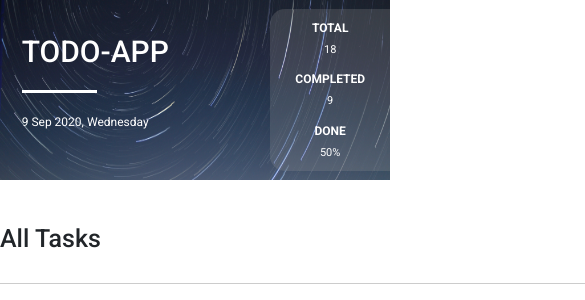
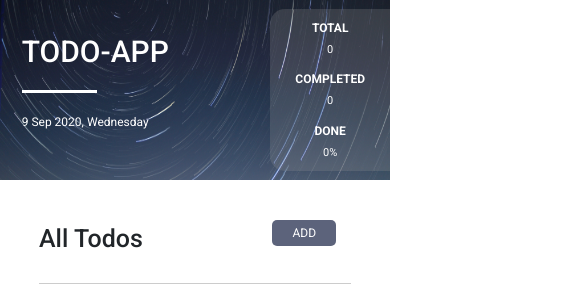
Before and after one commit to cheakimsemao/react-js-todo-app, a React (Create React App) app: page / in a window 390 px wide. Shown: the top 300 px of the page, 585 px wide, since content can reach past the window. Built offline with nearby package versions, Linux system fonts and the light colour scheme.

Commit message:
Implemented Progress Counter & Fixed Responsiveness

```diff
--- a/src/App.css
+++ b/src/App.css
@@ -102,15 +102,15 @@ body {
     border-color: #e94e4e;
 }
 
-/* All Tasks */
+/* All Todos */
 
-#all-tasks {
+#all-todos,
+#add-todo {
     margin: 0 auto;
     width: 700px;
 }
 
-.allTasks-title,
-.completedTasks-title {
+.allTodos-title {
     font-size: 25px;
     font-weight: 500;
     margin: 0;
@@ -141,11 +141,11 @@ body {
     cursor: pointer;
 }
 
-#all-task-span {
+/* #all-task-span {
     position: absolute;
     top: 0;
     left: 0;
-}
+} */
 
 .todo-item {
     position: relative;
@@ -228,6 +228,12 @@ input[type='checkbox'] {
     .progress-number {
         font-size: 18px;
     }
+
+    #add-todo,
+    #all-todos {
+        width: 80%;
+        margin: 40px auto;
+    }
 }
 
 @media only screen and (max-width: 725px) {
@@ -272,8 +278,9 @@ input[type='checkbox'] {
         font-size: 11px;
     }
 
-    #all-tasks,
-    #completed-tasks {
+    #add-todo,
+    #all-todos {
         width: 80%;
+        margin: 40px auto;
     }
 }
--- a/src/App.js
+++ b/src/App.js
@@ -1,7 +1,7 @@
 import React, { useState } from 'react';
 import './App.css';
 import Header from './components/Header';
-import AllTasks from './components/AllTodos';
+import AllTodo from './components/AllTodos';
 import AddTodo from './components/AddTodo';
 
 function App() {
@@ -10,9 +10,14 @@ function App() {
     const [inputTime, setInputTime] = useState('');
     const [todos, setTodos] = useState([]);
 
+    const initailCount = 0;
+    const [total, setTotal] = useState(initailCount);
+    const [completed, setCompleted] = useState(initailCount);
+    const [done, setDone] = useState(initailCount);
+
     return (
         <>
-            <Header />
+            <Header total={total} completed={completed} done={done} setDone={setDone} />
             <AddTodo
                 inputText={inputText}
                 setInputText={setInputText}
@@ -22,8 +27,18 @@ function App() {
                 setInputTime={setInputTime}
                 todos={todos}
                 setTodos={setTodos}
+                setTotal={setTotal}
             />
-            <AllTasks todos={todos} setTodos={setTodos} />
+            <AllTodo
+                todos={todos}
+                setTodos={setTodos}
+                total={total}
+                setTotal={setTotal}
+                completed={completed}
+                setCompleted={setCompleted}
+                done={done}
+                setDone={setDone}
+            />
         </>
     );
 }
--- a/src/components/AddTodo.js
+++ b/src/components/AddTodo.js
@@ -10,6 +10,7 @@ const AddTodo = ({
     setInputTime,
     todos,
     setTodos,
+    setTotal,
 }) => {
     const [show, setShow] = useState(false);
     const handleClose = () => setShow(false);
@@ -24,7 +25,6 @@ const AddTodo = ({
     };
 
     const inputTimeHandler = (e) => {
-        console.log(e.target.value);
         setInputTime(e.target.value);
     };
 
@@ -34,6 +34,7 @@ const AddTodo = ({
             ...todos,
             { id: Math.random() * 1000, text: inputText, completed: false, date: inputDate, time: inputTime },
         ]);
+        setTotal((prevCount) => prevCount + 1);
         setInputText('');
         setInputDate('');
         setInputTime('');
@@ -44,7 +45,7 @@ const AddTodo = ({
         <div id='add-todo'>
             <div className='flex-container'>
                 <div>
-                    <p className='allTasks-title'>All Tasks</p>
+                    <p className='allTodos-title'>All Todos</p>
                 </div>
                 <div>
                     <button className='add-btn' onClick={handleShow}>
@@ -54,7 +55,7 @@ const AddTodo = ({
                         <Modal.Header closeButton>
                             <Modal.Title>ADD TODO ITEM</Modal.Title>
                         </Modal.Header>
-                        <Modal.Body closeButton>
+                        <Modal.Body>
                             <Form>
                                 <Form.Group>
                                     <Form.Label>Todo Name</Form.Label>
--- a/src/components/AllTodos.js
+++ b/src/components/AllTodos.js
@@ -1,11 +1,10 @@
 import React from 'react';
 import Todo from './Todo';
 
-const AllTasks = ({ todos, setTodos }) => {
+const AllTasks = ({ todos, setTodos, total, setTotal, completed, setCompleted, done, setDone }) => {
     console.log(todos);
     return (
-        <div id='all-tasks'>
-            <div>
+        <div id='all-todos'>
             {todos.map((todo) => (
                 <Todo
                     key={todo.id}
@@ -15,9 +14,14 @@ const AllTasks = ({ todos, setTodos }) => {
                     todo={todo}
                     todos={todos}
                     setTodos={setTodos}
+                    total={total}
+                    setTotal={setTotal}
+                    completed={completed}
+                    setCompleted={setCompleted}
+                    done={done}
+                    setDone={setDone}
                 />
             ))}
-            </div>
         </div>
     );
 };
--- a/src/components/Header.js
+++ b/src/components/Header.js
@@ -1,6 +1,8 @@
 import React from 'react';
 
-const Header = () => {
+const Header = ({ total, completed, done, setDone }) => {
+    setDone((completed / total) * 100);
+
     return (
         <div id='header' className='flex-container'>
             <div className='center brand'>
@@ -11,15 +13,15 @@ const Header = () => {
             <div className='todo-progress'>
                 <div>
                     <p className='progress-title'>TOTAL</p>
-                    <p className='progress-number'>18</p>
+                    <p className='progress-number'>{total}</p>
                 </div>
                 <div>
                     <p className='progress-title'>COMPLETED</p>
-                    <p className='progress-number'>9</p>
+                    <p className='progress-number'>{completed}</p>
                 </div>
                 <div>
                     <p className='progress-title'>DONE</p>
-                    <p className='progress-number'>50%</p>
+                    <p className='progress-number'>{isNaN(done) ? 0 : Math.round(done, 2)}%</p>
                 </div>
             </div>
         </div>
--- a/src/components/Todo.js
+++ b/src/components/Todo.js
@@ -1,9 +1,13 @@
 import React from 'react';
 import { MdEdit, MdDelete } from 'react-icons/md';
 
-const Todo = ({ text, date, time, todo, todos, setTodos }) => {
+const Todo = ({ text, date, time, todo, todos, setTodos, setTotal, setCompleted }) => {
     const deleteHandler = () => {
         setTodos(todos.filter((el) => el.id !== todo.id));
+        setTotal((prevCount) => prevCount - 1);
+        if (todo.completed === true) {
+            setCompleted(todo.completed === true ? (prevCount) => prevCount - 1 : null);
+        }
     };
 
     const completeHandler = () => {
@@ -18,6 +22,7 @@ const Todo = ({ text, date, time, todo, todos, setTodos }) => {
                 return item;
             })
         );
+        setCompleted(todo.completed === false ? (prevCount) => prevCount + 1 : (prevCount) => prevCount - 1);
     };
 
     return (
@@ -28,10 +33,10 @@ const Todo = ({ text, date, time, todo, todos, setTodos }) => {
                     <span className={todo.completed ? 'completed' : null}>{text}</span>
                 </div>
                 <div>
-                    <a type='button' className={todo.completed ? 'disappear' : null}>
+                    <a className={todo.completed && 'disappear'}>
                         <MdEdit className='edit-icon' />
                     </a>
-                    <a type='button' onClick={deleteHandler}>
+                    <a onClick={deleteHandler}>
                         <MdDelete className='delete-icon' />
                     </a>
                 </div>
```
Lines whose indentation alone changed are shown as unchanged.
